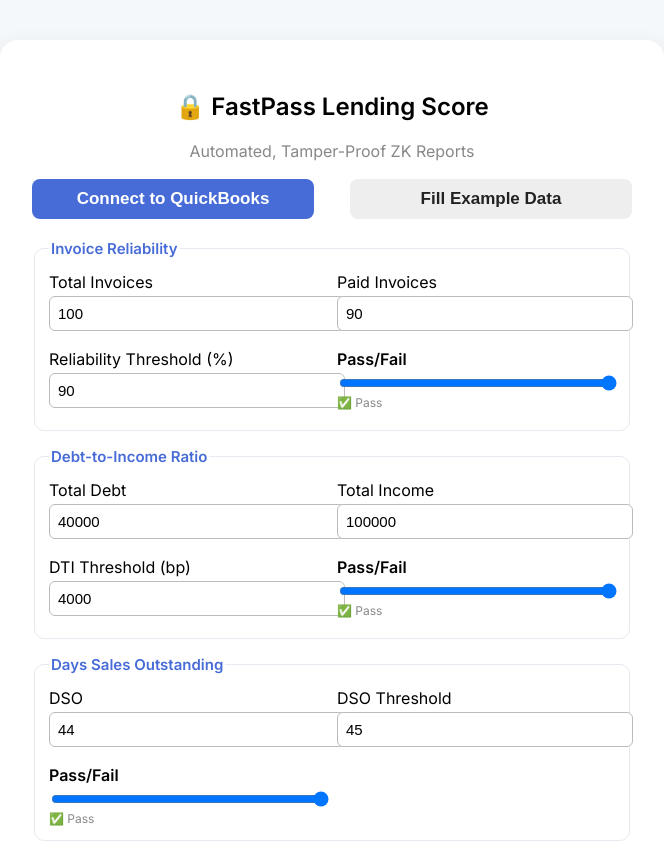
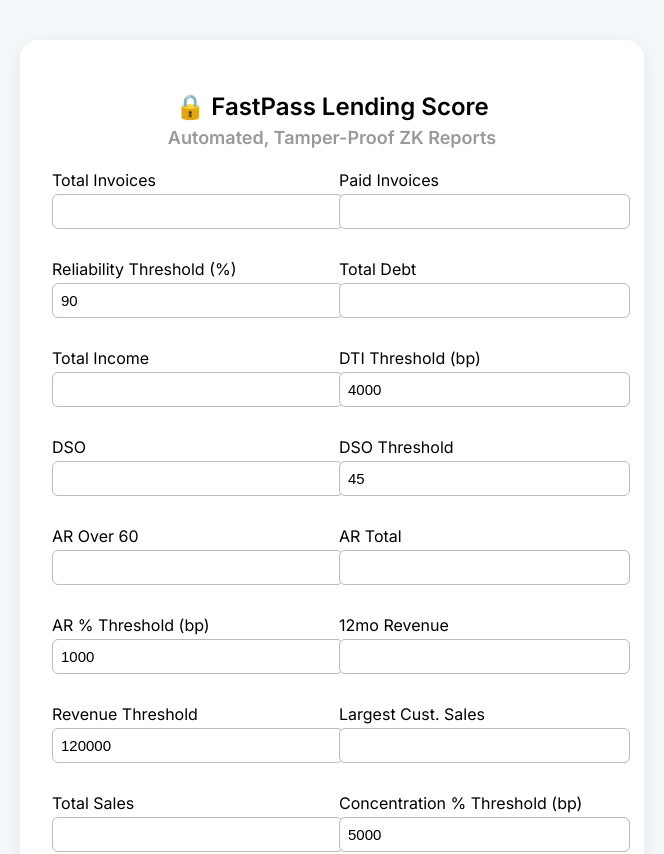
Before and after one commit to Lpierzina/zkInvoiceFactoring, a React (Create React App) app in the folder frontend2/: page / in a window 1280 px wide. Shown: the top 854 px of the page, without its empty margins (308-972 px from the left). Built offline with nearby package versions, Linux system fonts and the light colour scheme.

Commit message:
100 percent zk proofs

```diff
--- a/frontend2/src/App.js
+++ b/frontend2/src/App.js
@@ -1,78 +1,70 @@
-import React, { useState } from "react";
+import React, { useState, useEffect } from "react";
+
 const API_URL = "https://zkinvoice-backend-f15c33da94bc.herokuapp.com/api/prove-reliability";
 
-const defaultInputs = {
-  total_invoices: 100,
-  paid_invoices: 90,
-  threshold_percent: 90,
-  total_debt: 40000,
-  total_income: 100000,
-  dti_threshold_bp: 4000,
-  dso: 44,
-  dso_threshold: 45,
-  ar_over60: 9000,
-  ar_total: 100000,
-  ar_pct_threshold_bp: 1000,
-  revenue12mo: 121000,
-  revenue_threshold: 120000,
-  largest_cust_sales: 49999,
-  total_sales: 100000,
-  concentration_threshold_bp: 5000
-};
+export default function App() {
+  // Expanded state for ALL 6 ZK checks
+  const [inputs, setInputs] = useState({
+    total_invoices: "",
+    paid_invoices: "",
+    threshold_percent: 90,
+    total_debt: "",
+    total_income: "",
+    dti_threshold_bp: 4000,             // 40.00%
+    dso: "",
+    dso_threshold: 45,
+    ar_over60: "",
+    ar_total: "",
+    ar_pct_threshold_bp: 1000,          // 10.00%
+    revenue12mo: "",
+    revenue_threshold: 120000,          // $120,000 (12mo)
+    largest_cust_sales: "",
+    total_sales: "",
+    concentration_threshold_bp: 5000    // 50.00%
+  });
 
-const testKeys = [
-  { key: "reliable", label: "Invoice Reliability" },
-  { key: "dti", label: "Debt-to-Income Ratio" },
-  { key: "dso", label: "Days Sales Outstanding" },
-  { key: "ar_aging", label: "AR Aging > 60 Days" },
-  { key: "revenue", label: "12mo Revenue" },
-  { key: "concentration", label: "Customer Concentration" },
-];
-
-export default function App() {
-  const [qbConnected, setQBConnected] = useState(false);
-  const [inputs, setInputs] = useState({ ...defaultInputs });
-  const [testResults, setTestResults] = useState([1,1,1,1,1,1]); // default to "just pass"
+  const [loading, setLoading] = useState(false);
   const [proof, setProof] = useState(null);
   const [error, setError] = useState(null);
-  const [loading, setLoading] = useState(false);
 
-  // Map backend proof results if available
-  React.useEffect(() => {
-    if (proof && proof.proof) {
-      setTestResults(proof.proof.map(v => v ? 1 : 0));
-    }
-  }, [proof]);
-
-  function handleInputChange(e) {
-    setInputs(prev => ({
+  // === Update input fields ===
+  function handleChange(e) {
+    setInputs((prev) => ({
       ...prev,
-      [e.target.name]: Number(e.target.value)
+      [e.target.name]: e.target.value
     }));
   }
 
-  function handleTestSlider(idx, v) {
-    let newArr = [...testResults];
-    newArr[idx] = Number(v);
-    setTestResults(newArr);
-  }
-
+  // === ZK Prove button handler ===
   async function handleSubmit(e) {
     e.preventDefault();
     setLoading(true);
+    setProof(null);
     setError(null);
-    setProof(null);
+
     try {
-      // In manual mode, send the "forced" test results as proof
-      let body = { ...inputs };
-      if (!qbConnected) {
-        // Send to backend as "manual" proof
-        body.manual_proof = testResults.map(x => !!x);
-      }
       const res = await fetch(API_URL, {
         method: "POST",
         headers: { "Content-Type": "application/json" },
-        body: JSON.stringify(body)
+        body: JSON.stringify({
+          ...inputs,
+          total_invoices: Number(inputs.total_invoices),
+          paid_invoices: Number(inputs.paid_invoices),
+          threshold_percent: Number(inputs.threshold_percent),
+          total_debt: Number(inputs.total_debt),
+          total_income: Number(inputs.total_income),
+          dti_threshold_bp: Number(inputs.dti_threshold_bp),
+          dso: Number(inputs.dso),
+          dso_threshold: Number(inputs.dso_threshold),
+          ar_over60: Number(inputs.ar_over60),
+          ar_total: Number(inputs.ar_total),
+          ar_pct_threshold_bp: Number(inputs.ar_pct_threshold_bp),
+          revenue12mo: Number(inputs.revenue12mo),
+          revenue_threshold: Number(inputs.revenue_threshold),
+          largest_cust_sales: Number(inputs.largest_cust_sales),
+          total_sales: Number(inputs.total_sales),
+          concentration_threshold_bp: Number(inputs.concentration_threshold_bp)
+        })
       });
       const data = await res.json();
       if (data.error) throw new Error(data.error);
@@ -84,109 +76,78 @@
     }
   }
 
-  function handleQBConnect() {
-    // Replace with real logic
-    setQBConnected(true);
-    setInputs({ ...defaultInputs }); // TODO: fetch from QB backend
-    setProof(null);
-    setTestResults([1,1,1,1,1,1]);
-  }
-  function handleQBDisconnect() {
-    setQBConnected(false);
-    setProof(null);
-    setTestResults([1,1,1,1,1,1]);
-  }
-
-  function fillExample() {
-    setInputs({ ...defaultInputs });
-    setTestResults([1,1,1,1,1,1]);
-    setProof(null);
-  }
-
+  // === The UI ===
   return (
     <div style={{ fontFamily: "Inter, sans-serif", background: "#f5f8fa", minHeight: "100vh" }}>
       <div style={{
-        maxWidth: 600, margin: "40px auto", background: "#fff", padding: 32,
+        maxWidth: 560, margin: "40px auto", background: "#fff", padding: 32,
         borderRadius: 18, boxShadow: "0 4px 20px #0001"
       }}>
-        <h2 style={{ textAlign: "center" }}>🔒 FastPass Lending Score</h2>
-        <div style={{textAlign: "center", color:"#888", fontSize: 16, marginBottom: 18}}>
-          Automated, Tamper-Proof ZK Reports
-        </div>
-
-        <div style={{display:"flex",justifyContent:"space-between",marginBottom:20}}>
-          {!qbConnected ? (
-            <button onClick={handleQBConnect} style={connectBtnStyle}>
-              Connect to QuickBooks
-            </button>
-          ) : (
-            <button onClick={handleQBDisconnect} style={disconnectBtnStyle}>
-              Disconnect QuickBooks
-            </button>
-          )}
-          <button onClick={fillExample} style={fillBtnStyle}>
-            Fill Example Data
-          </button>
-        </div>
+        <h2 style={{ textAlign: "center" }}>🔒 FastPass Lending Score <br /><span style={{fontSize:18, color:"#999"}}>Automated, Tamper-Proof ZK Reports</span></h2>
 
         <form onSubmit={handleSubmit}>
-          {testKeys.map((test, idx) => (
-            <fieldset key={test.key} style={fieldsetStyle}>
-              <legend style={legendStyle}>{test.label}</legend>
-              <div style={{display:"grid",gridTemplateColumns:"1fr 1fr",gap:10}}>
-                {/* Show variable inputs always */}
-                {getFieldsForTest(test.key).map(f =>
-                  <label key={f.name}>
-                    {f.label}<br/>
-                    <input
-                      style={inputStyle}
-                      name={f.name}
-                      value={inputs[f.name]}
-                      type="number"
-                      min={f.min}
-                      max={f.max}
-                      onChange={handleInputChange}
-                      disabled={qbConnected} // QB disables inputs, show as readonly
-                    />
-                  </label>
-                )}
-                <label>
-                  <div style={{marginBottom:4,fontWeight:600}}>Pass/Fail</div>
-                  {qbConnected
-                    ? <input type="checkbox" checked={!!(proof && proof.proof ? proof.proof[idx] : testResults[idx])} readOnly />
-                    : (
-                      <input
-                        type="range"
-                        min={0}
-                        max={1}
-                        step={1}
-                        value={testResults[idx]}
-                        onChange={e => handleTestSlider(idx, e.target.value)}
-                        style={{width:"100%"}}
-                      />
-                    )
-                  }
-                  <div style={{fontSize:12,color:"#888"}}>
-                    {!qbConnected
-                      ? (testResults[idx] ? "✅ Pass" : "❌ Fail")
-                      : (proof && proof.criteria ? (proof.criteria[idx].pass ? "✅ Pass" : "❌ Fail") : "")
-                    }
-                  </div>
-                </label>
-              </div>
-            </fieldset>
-          ))}
-
+          <div style={{display:"grid",gridTemplateColumns:"1fr 1fr",gap:14}}>
+            {/* These can be made smarter with labels, QuickBooks integration, etc. */}
+            <label>Total Invoices<br/>
+              <input name="total_invoices" value={inputs.total_invoices} onChange={handleChange} type="number" min={1} required style={inputStyle} />
+            </label>
+            <label>Paid Invoices<br/>
+              <input name="paid_invoices" value={inputs.paid_invoices} onChange={handleChange} type="number" min={0} required style={inputStyle} />
+            </label>
+            <label>Reliability Threshold (%)<br/>
+              <input name="threshold_percent" value={inputs.threshold_percent} onChange={handleChange} type="number" min={50} max={100} required style={inputStyle} />
+            </label>
+            <label>Total Debt<br/>
+              <input name="total_debt" value={inputs.total_debt} onChange={handleChange} type="number" min={0} required style={inputStyle} />
+            </label>
+            <label>Total Income<br/>
+              <input name="total_income" value={inputs.total_income} onChange={handleChange} type="number" min={0} required style={inputStyle} />
+            </label>
+            <label>DTI Threshold (bp)<br/>
+              <input name="dti_threshold_bp" value={inputs.dti_threshold_bp} onChange={handleChange} type="number" min={0} max={10000} required style={inputStyle} />
+            </label>
+            <label>DSO<br/>
+              <input name="dso" value={inputs.dso} onChange={handleChange} type="number" min={0} required style={inputStyle} />
+            </label>
+            <label>DSO Threshold<br/>
+              <input name="dso_threshold" value={inputs.dso_threshold} onChange={handleChange} type="number" min={0} required style={inputStyle} />
+            </label>
+            <label>AR Over 60<br/>
+              <input name="ar_over60" value={inputs.ar_over60} onChange={handleChange} type="number" min={0} required style={inputStyle} />
+            </label>
+            <label>AR Total<br/>
+              <input name="ar_total" value={inputs.ar_total} onChange={handleChange} type="number" min={0} required style={inputStyle} />
+            </label>
+            <label>AR % Threshold (bp)<br/>
+              <input name="ar_pct_threshold_bp" value={inputs.ar_pct_threshold_bp} onChange={handleChange} type="number" min={0} max={10000} required style={inputStyle} />
+            </label>
+            <label>12mo Revenue<br/>
+              <input name="revenue12mo" value={inputs.revenue12mo} onChange={handleChange} type="number" min={0} required style={inputStyle} />
+            </label>
+            <label>Revenue Threshold<br/>
+              <input name="revenue_threshold" value={inputs.revenue_threshold} onChange={handleChange} type="number" min={0} required style={inputStyle} />
+            </label>
+            <label>Largest Cust. Sales<br/>
+              <input name="largest_cust_sales" value={inputs.largest_cust_sales} onChange={handleChange} type="number" min={0} required style={inputStyle} />
+            </label>
+            <label>Total Sales<br/>
+              <input name="total_sales" value={inputs.total_sales} onChange={handleChange} type="number" min={0} required style={inputStyle} />
+            </label>
+            <label>Concentration % Threshold (bp)<br/>
+              <input name="concentration_threshold_bp" value={inputs.concentration_threshold_bp} onChange={handleChange} type="number" min={0} max={10000} required style={inputStyle} />
+            </label>
+          </div>
           <button disabled={loading} style={btnStyle}>
             {loading ? "Proving..." : "Generate ZK Scorecard"}
           </button>
         </form>
 
+        {/* Proof Scorecard Result */}
         {proof && (
           <div style={{ marginTop: 32, background: "#f5fff0", borderRadius: 14, padding: 20 }}>
             <h3 style={{ marginTop: 0 }}>📋 ZK Lender Scorecard</h3>
             <ul style={{ listStyle: "none", padding: 0, fontSize: 15 }}>
-              {proof.criteria.map((c, i) => (
+              {proof.criteria.map((c) => (
                 <li key={c.key} style={{ marginBottom: 18, display: "flex", alignItems: "center" }}>
                   <span style={{ fontWeight: 600, marginRight: 10 }}>{c.label}:</span>
                   {c.pass
@@ -210,6 +171,7 @@
             </details>
           </div>
         )}
+
         {error && <div style={{ color: "#d31717", marginTop: 18 }}>{error}</div>}
         <div style={{ marginTop: 32, fontSize: 13, color: "#888" }}>
           <hr />
@@ -222,72 +184,15 @@
   );
 }
 
-// Helper to get the right variable fields for each test
-function getFieldsForTest(key) {
-  switch (key) {
-    case "reliable":
-      return [
-        { name: "total_invoices", label: "Total Invoices", min: 0 },
-        { name: "paid_invoices", label: "Paid Invoices", min: 0 },
-        { name: "threshold_percent", label: "Reliability Threshold (%)", min: 50, max: 100 },
-      ];
-    case "dti":
-      return [
-        { name: "total_debt", label: "Total Debt", min: 0 },
-        { name: "total_income", label: "Total Income", min: 0 },
-        { name: "dti_threshold_bp", label: "DTI Threshold (bp)", min: 0, max: 10000 }
-      ];
-    case "dso":
-      return [
-        { name: "dso", label: "DSO", min: 0 },
-        { name: "dso_threshold", label: "DSO Threshold", min: 0 }
-      ];
-    case "ar_aging":
-      return [
-        { name: "ar_over60", label: "AR Over 60", min: 0 },
-        { name: "ar_total", label: "AR Total", min: 0 },
-        { name: "ar_pct_threshold_bp", label: "AR % Threshold (bp)", min: 0, max: 10000 }
-      ];
-    case "revenue":
-      return [
-        { name: "revenue12mo", label: "12mo Revenue", min: 0 },
-        { name: "revenue_threshold", label: "Revenue Threshold", min: 0 }
-      ];
-    case "concentration":
-      return [
-        { name: "largest_cust_sales", label: "Largest Customer Sales", min: 0 },
-        { name: "total_sales", label: "Total Sales", min: 0 },
-        { name: "concentration_threshold_bp", label: "Concentration % Threshold (bp)", min: 0, max: 10000 }
-      ];
-    default:
-      return [];
-  }
-}
-
-// ---- Styles ----
-
-const fieldsetStyle = {
-  marginBottom: 16, padding: 14, borderRadius: 10, border: "1px solid #e7eaf0"
-};
-const legendStyle = { fontWeight: 700, fontSize: 15, color: "#476cd7" };
+// === Styles ===
 const inputStyle = {
-  width: "100%", margin: "4px 0 8px 0", padding: 8,
+  width: "100%", margin: "4px 0 16px 0", padding: 8,
   border: "1px solid #bbb", borderRadius: 6, fontSize: 15
 };
+
 const btnStyle = {
-  marginTop: 24, width: "100%", padding: "14px 0", fontSize: 18,
+  marginTop: 24,
+  width: "100%", padding: "14px 0", fontSize: 18,
   background: "linear-gradient(90deg,#00c6ff,#0072ff)", color: "#fff",
   border: "none", borderRadius: 8, cursor: "pointer", fontWeight: 700
 };
-const connectBtnStyle = {
-  width: "47%", padding: "10px 0", fontSize: 17,
-  background: "#476cd7", color: "#fff", border: "none", borderRadius: 8, fontWeight: 700, cursor: "pointer"
-};
-const disconnectBtnStyle = {
-  ...connectBtnStyle,
-  background: "#e74c3c"
-};
-const fillBtnStyle = {
-  width: "47%", padding: "10px 0", fontSize: 17,
-  background: "#eee", color: "#222", border: "none", borderRadius: 8, fontWeight: 700, cursor: "pointer"
-};
```
